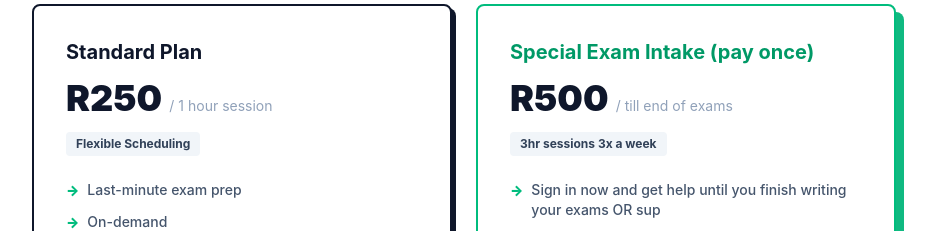
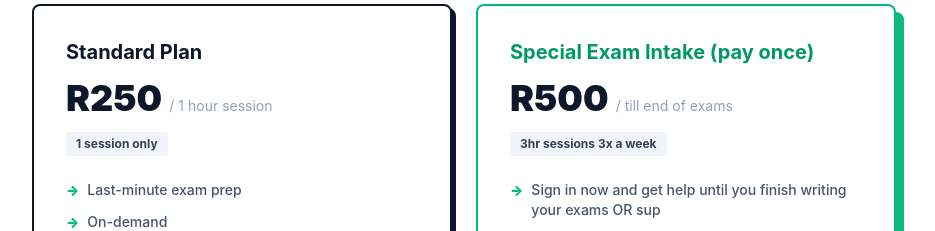
Before and after one commit to francisco-mng/Comp-With-Francisco, a Next.js app: page / in a window 1280 px wide. Shown: the part 2900-3131 px from the top of the page, without its empty margins (176-1111 px from the left). Built offline with nearby package versions, Linux system fonts and the light colour scheme.

Commit message:
fix: added clarity to the standard plan that it's for only 1 session and for 1 hour

```diff
--- a/app/page.tsx
+++ b/app/page.tsx
@@ -15,7 +15,7 @@ export default function CodingEssentialsPage() {
       title: "Standard Plan",
       price: "R250",
       period: "/ 1 hour session",
-      sessionInfo: "Flexible Scheduling",
+      sessionInfo: "1 session only",
       features: ["Last-minute exam prep", "On-demand ", "Last minute Past paper deep-dives"],
       isFeatured: false
     },
```
